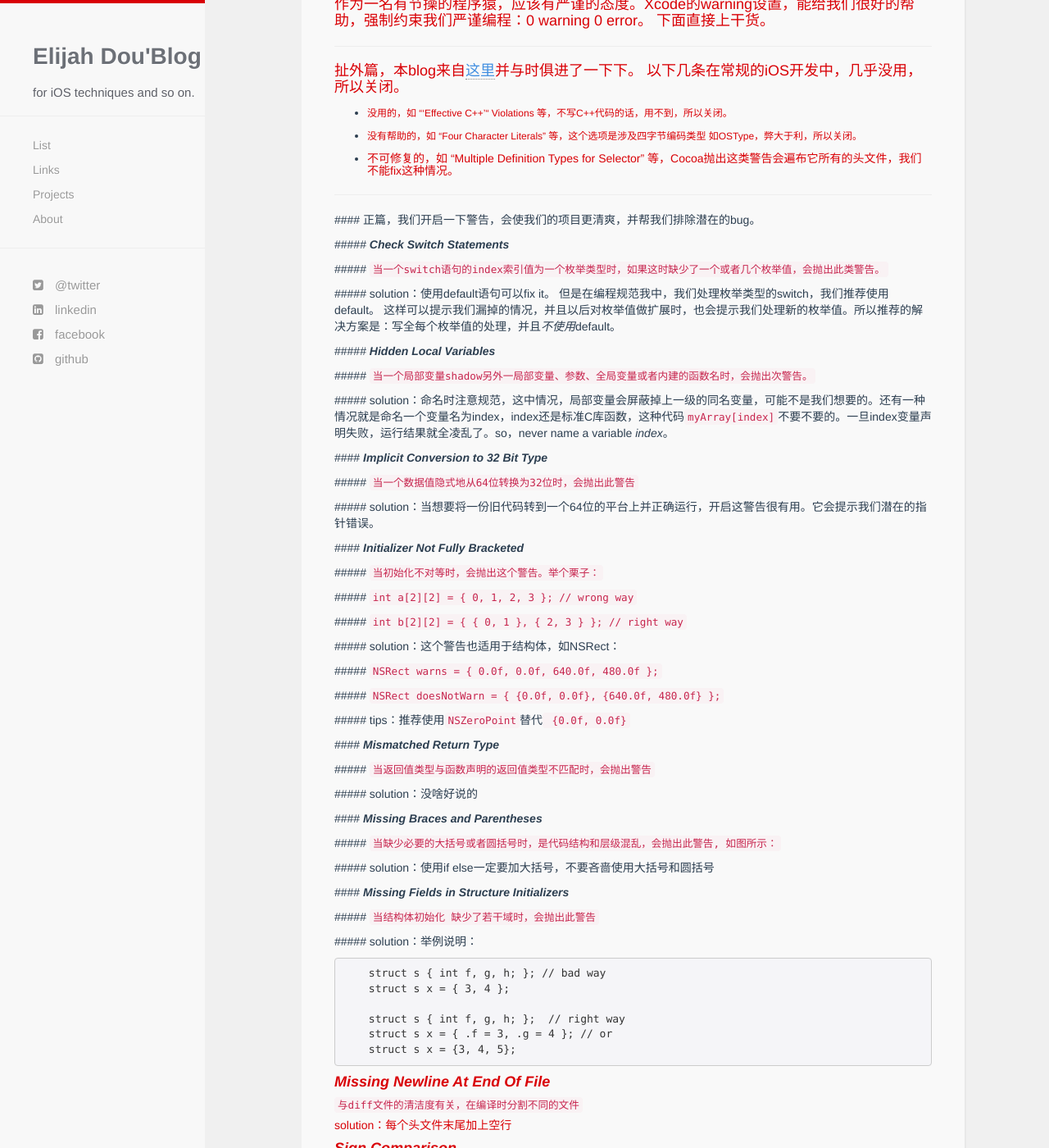
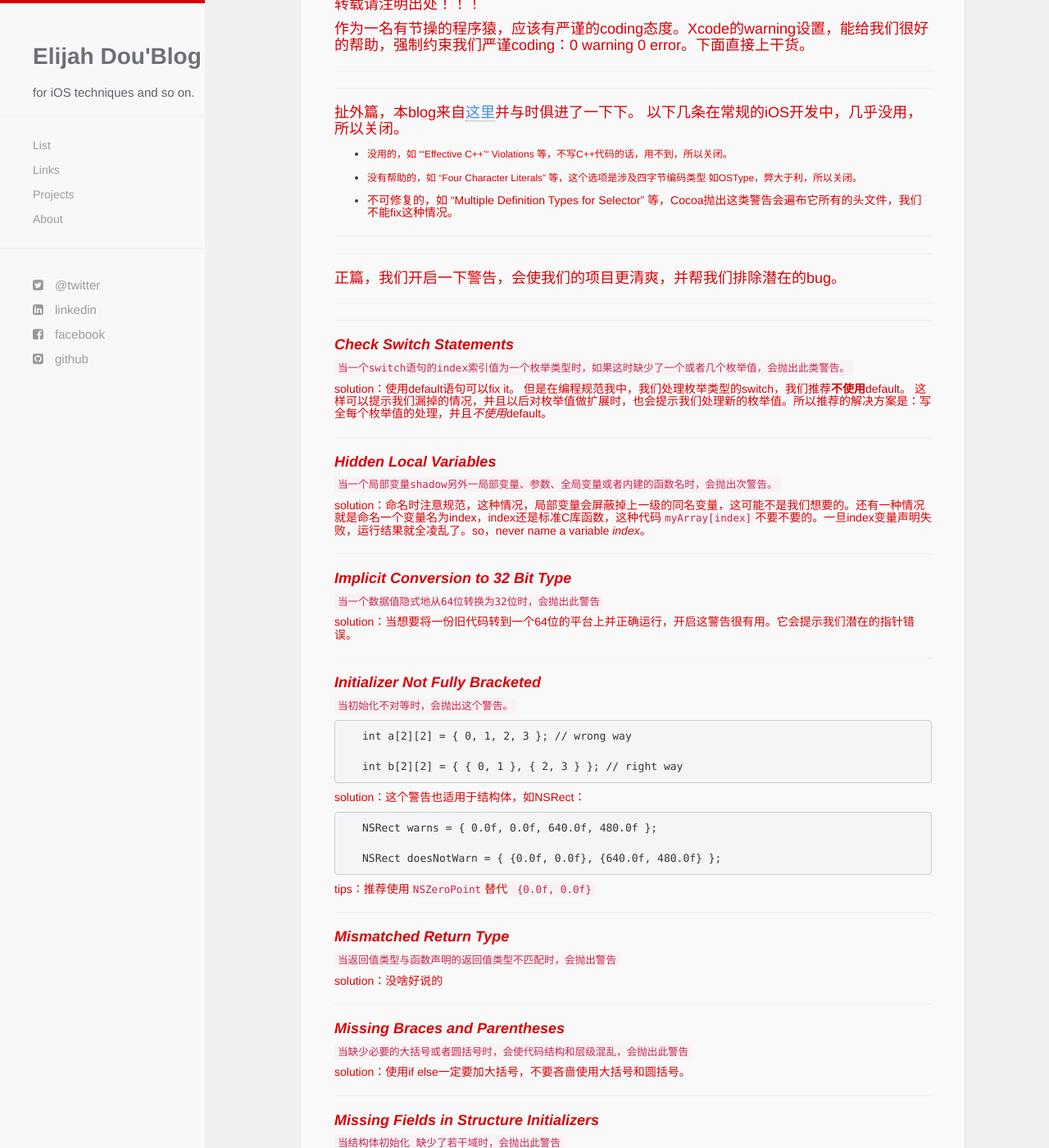
Before and after one commit to elijahDou/elijahDou.github.io, a Jekyll site: the page built from _posts/2015-08-11-Xcode-warning-setting.md, in a window 1280 px wide and 1400 px high, scrolled down 210 px. Shown: the whole window at 82% size. Built offline with Jekyll 4.4.1, drawn with Linux system fonts in a browser that asks for light colours; nearby versions of some CDN libraries; Markdown is read by kramdown in place of the engine named in the settings; comment, search, counter and statistics services are not loaded; some of the changed text lies outside the part shown.

Commit message:
modify waring setting

```diff
--- a/_posts/2015-08-11-Xcode-warning-setting.md
+++ b/_posts/2015-08-11-Xcode-warning-setting.md
@@ -6,10 +6,13 @@ category:
 tags: [Xcode, warning, setting]
 ---
 
-### Xcode中的warning警告设置（推荐）
+### Xcode中的warning警告设置(推荐)
 
-#### 作为一名有节操的程序猿，应该有严谨的态度。Xcode的warning设置，能给我们很好的帮助，强制约束我们严谨编程：0 warning 0 error。 下面直接上干货。
+#### 转载请注明出处！！！
 
+#### 作为一名有节操的程序猿，应该有严谨的coding态度。Xcode的warning设置，能给我们很好的帮助，强制约束我们严谨coding：0 warning 0 error。下面直接上干货。
+
+***
 ***
 
 #### 扯外篇，本blog来自[这里](http://boredzo.org/blog/archives/2009-11-07/warnings)并与时俱进了一下下。 以下几条在常规的iOS开发中，几乎没用，所以关闭。
@@ -19,63 +22,74 @@ tags: [Xcode, warning, setting]
 
  - ##### 不可修复的，如 “Multiple Definition Types for Selector” 等，Cocoa抛出这类警告会遍布它所有的头文件，我们不能fix这种情况。
 
- ***
+***
+***
 
- #### 正篇，我们开启一下警告，会使我们的项目更清爽，并帮我们排除潜在的bug。
+#### 正篇，我们开启一下警告，会使我们的项目更清爽，并帮我们排除潜在的bug。
+***
+***
 
- ##### ***Check Switch Statements***
+#### ***Check Switch Statements***
 
- ##### `当一个switch语句的index索引值为一个枚举类型时，如果这时缺少了一个或者几个枚举值，会抛出此类警告。`
+##### `当一个switch语句的index索引值为一个枚举类型时，如果这时缺少了一个或者几个枚举值，会抛出此类警告。`
 
- ##### solution：使用default语句可以fix it。 但是在编程规范我中，我们处理枚举类型的switch，我们推荐使用default。 这样可以提示我们漏掉的情况，并且以后对枚举值做扩展时，也会提示我们处理新的枚举值。所以推荐的解决方案是：写全每个枚举值的处理，并且*不使用*default。
+##### solution：使用default语句可以fix it。 但是在编程规范我中，我们处理枚举类型的switch，我们推荐**不使用**default。 这样可以提示我们漏掉的情况，并且以后对枚举值做扩展时，也会提示我们处理新的枚举值。所以推荐的解决方案是：写全每个枚举值的处理，并且*不使用*default。
+***
 
- ##### ***Hidden Local Variables***
+#### ***Hidden Local Variables***
 
- ##### `当一个局部变量shadow另外一局部变量、参数、全局变量或者内建的函数名时，会抛出次警告。`
+##### `当一个局部变量shadow另外一局部变量、参数、全局变量或者内建的函数名时，会抛出次警告。`
 
- ##### solution：命名时注意规范，这中情况，局部变量会屏蔽掉上一级的同名变量，可能不是我们想要的。还有一种情况就是命名一个变量名为index，index还是标准C库函数，这种代码`myArray[index]`不要不要的。一旦index变量声明失败，运行结果就全凌乱了。so，never name a variable *index*。
+##### solution：命名时注意规范，这种情况，局部变量会屏蔽掉上一级的同名变量，这可能不是我们想要的。还有一种情况就是命名一个变量名为index，index还是标准C库函数，这种代码`myArray[index]`不要不要的。一旦index变量声明失败，运行结果就全凌乱了。so，never name a variable *index*。
+***
 
- #### ***Implicit Conversion to 32 Bit Type***
+#### ***Implicit Conversion to 32 Bit Type***
 
- ##### `当一个数据值隐式地从64位转换为32位时，会抛出此警告`
+##### `当一个数据值隐式地从64位转换为32位时，会抛出此警告`
 
- ##### solution：当想要将一份旧代码转到一个64位的平台上并正确运行，开启这警告很有用。它会提示我们潜在的指针错误。
+##### solution：当想要将一份旧代码转到一个64位的平台上并正确运行，开启这警告很有用。它会提示我们潜在的指针错误。
+***
 
- #### ***Initializer Not Fully Bracketed***
+#### ***Initializer Not Fully Bracketed***
 
- ##### `当初始化不对等时，会抛出这个警告。举个栗子：`
+##### `当初始化不对等时，会抛出这个警告。`
+{% highlight objective-c %}
+   int a[2][2] = { 0, 1, 2, 3 }; // wrong way
 
- ##### `int a[2][2] = { 0, 1, 2, 3 }; // wrong way`
+   int b[2][2] = { { 0, 1 }, { 2, 3 } }; // right way
+{% endhighlight %}
 
- ##### `int b[2][2] = { { 0, 1 }, { 2, 3 } }; // right way`
+##### solution：这个警告也适用于结构体，如NSRect：
+{% highlight objective-c %}
+   NSRect warns = { 0.0f, 0.0f, 640.0f, 480.0f };
 
- ##### solution：这个警告也适用于结构体，如NSRect：
+   NSRect doesNotWarn = { {0.0f, 0.0f}, {640.0f, 480.0f} };
+{% endhighlight %}
 
- ##### `NSRect warns = { 0.0f, 0.0f, 640.0f, 480.0f };`
+##### tips：推荐使用`NSZeroPoint`替代` {0.0f, 0.0f}`
+***
 
- ##### `NSRect doesNotWarn = { {0.0f, 0.0f}, {640.0f, 480.0f} };`
+#### ***Mismatched Return Type***
 
- ##### tips：推荐使用`NSZeroPoint`替代` {0.0f, 0.0f}`
+##### `当返回值类型与函数声明的返回值类型不匹配时，会抛出警告`
 
- #### ***Mismatched Return Type***
+##### solution：没啥好说的
+***
 
- ##### `当返回值类型与函数声明的返回值类型不匹配时，会抛出警告`
+#### ***Missing Braces and Parentheses***
 
- ##### solution：没啥好说的
+##### `当缺少必要的大括号或者圆括号时，会使代码结构和层级混乱，会抛出此警告`
 
- #### ***Missing Braces and Parentheses***
+##### solution：使用if else一定要加大括号，不要吝啬使用大括号和圆括号。
+***
 
- ##### `当缺少必要的大括号或者圆括号时，是代码结构和层级混乱，会抛出此警告, 如图所示：`
+#### ***Missing Fields in Structure Initializers***
 
- ##### solution：使用if else一定要加大括号，不要吝啬使用大括号和圆括号
+##### `当结构体初始化 缺少了若干域时，会抛出此警告`
 
- #### ***Missing Fields in Structure Initializers***
+##### solution：举例说明：
 
- ##### `当结构体初始化 缺少了若干域时，会抛出此警告`
-
- ##### solution：举例说明：
-
- {% highlight objective-c %}
+{% highlight objective-c %}
     struct s { int f, g, h; }; // bad way
     struct s x = { 3, 4 };
 
@@ -83,36 +97,42 @@ tags: [Xcode, warning, setting]
     struct s x = { .f = 3, .g = 4 }; // or
     struct s x = {3, 4, 5};
 {% endhighlight %}
+***
 
 #### ***Missing Newline At End Of File***
 
-##### `与diff文件的清洁度有关，在编译时分割不同的文件`
+##### `与diff文件的清洁度有关，在编译时分隔不同的头文件。`
 
-##### solution：每个头文件末尾加上空行
+##### solution：每个头文件末尾加上空行。
+***
 
 #### ***Sign Comparison***
 
-##### `当符号数和无符号数直接比较时，可能会出现错误的结果`
+##### `当符号数和无符号数直接比较时，可能会出现错误的结果。`
 
-##### solution：避免这种情况，不能避免时，把符号书转化成无符号数
+##### solution：避免这种情况，不能避免时，把符号书转化成无符号数。
+***
 
 #### ***Typecheck Calls to printf/scanf***
 
 ##### `打开这个警告会检查printf/scanf的入参合法性，如NSArray *array = [NSArray arrayWithObjects:@"foo", @"bar"]; 就会抛出警告。`
 
-##### solution：没啥好说的，printf, NSLog, 和 stringWithFormat都会检查
+##### solution：没啥好说的，开启这个警告 printf、NSLog 和 stringWithFormat都会检查入参。
+***
 
 #### ***Undeclared Selector***
 
-##### `当"@selector(...)"表达式引用一个未声明的selector时，会抛出此异常。 未声明就是指没有对应的该方法名 在@interface 或 @protocol中显式声明 或者在  @implementation中隐式声明。`
+##### `当"@selector(...)"表达式引用一个未声明的selector时，会抛出此异常。 未声明就是指没有对应的该方法名 在@interface 或 @protocol中显式声明 或者在 @implementation中隐式声明。`
 
-##### solution：没啥好说的，开启这个警告可以避免KVC, KVO, KVV 或者 Bindings method传入一个错误的key
+##### solution：没啥好说的，开启这个警告可以避免KVC, KVO, KVV 或者 Bindings method传入一个错误的key。
+***
 
 #### ***Unused Functions***
 
-##### `当一个静态函数只有声明 没有定义 或者 一个non-inline静态函数没有使用时，会抛出这个警告。`
+##### `当一个静态函数只有声明 没有定义 或者 一个non-inline静态函数没有被使用时，会抛出这个警告。`
 
-##### solution：建议将模块内的 对外不可见的函数声明为静态
+##### solution：建议将模块内的 对外不可见的函数声明为static。
+***
 
 #### ***Unused Labels***
 
@@ -120,12 +140,15 @@ tags: [Xcode, warning, setting]
 
 #### ***Unused Variables***
 
-##### 以上三条遵循规范原则：“code you don't have is code you don't have to debug”。 可以使代码简洁。
+##### 以上三条遵循规范原则：“code you don't have is code you don't have to debug”，可以使代码简洁。
+***
 
 #### ***Treat Warnings as Errors***
 
-##### 警告意味着潜在的bug，开启这个code的困难模式，能有效的降低这个风险，实在不能避免的warning，使用#pragma吧
+##### 警告意味着潜在的bug，开启这个code的困难模式，能有效的降低这个风险，实在不能避免的warning，使用#pragma吧。
+***
 
 #### ***Analyze during 'build'***
 
 ##### 在build时打开静态分析，Clang Static Analyzer能查找bug，记得要排除静态分析的警告。除非某些文件分析的时间很长，会影响编译和开发速度，否则默认打开这个选项。
+***
```
